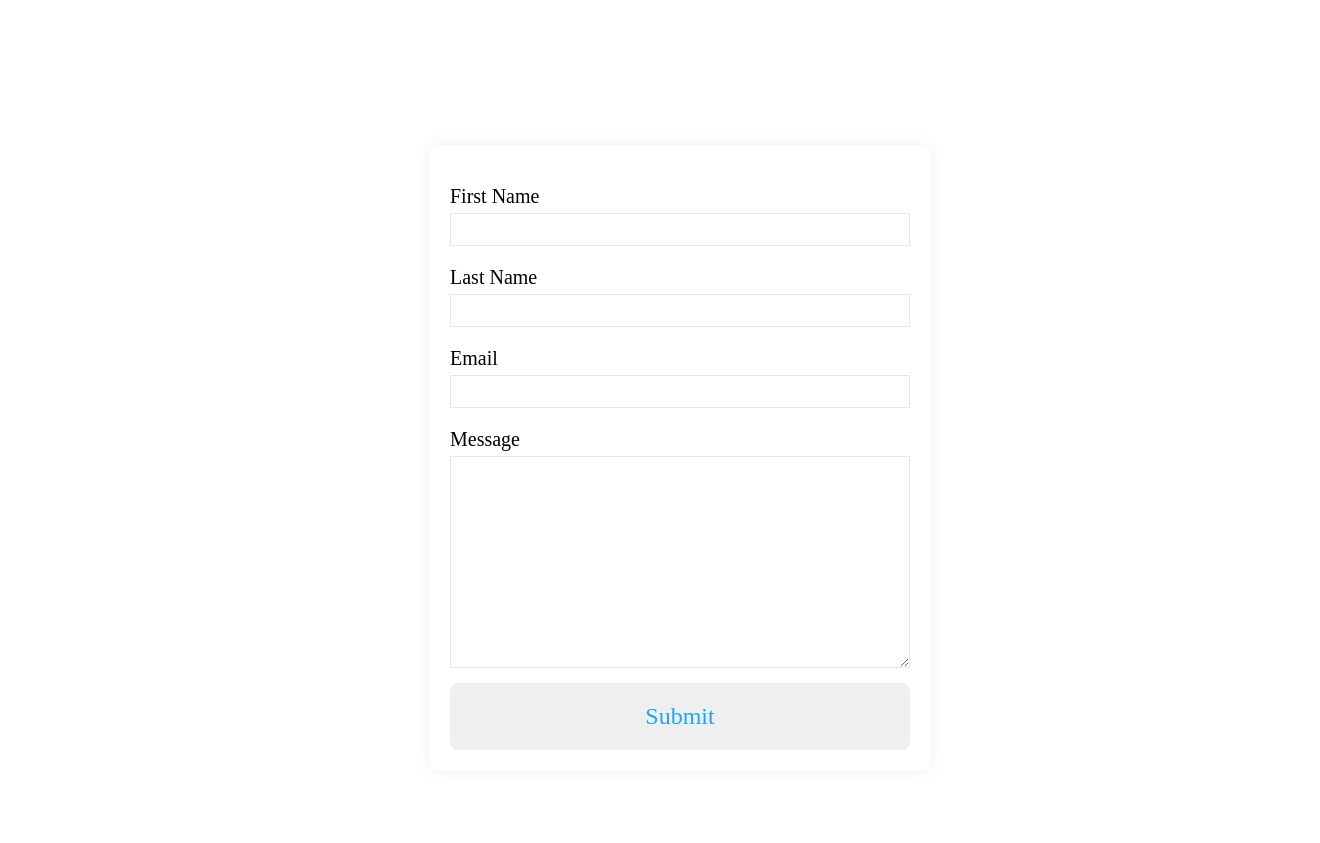
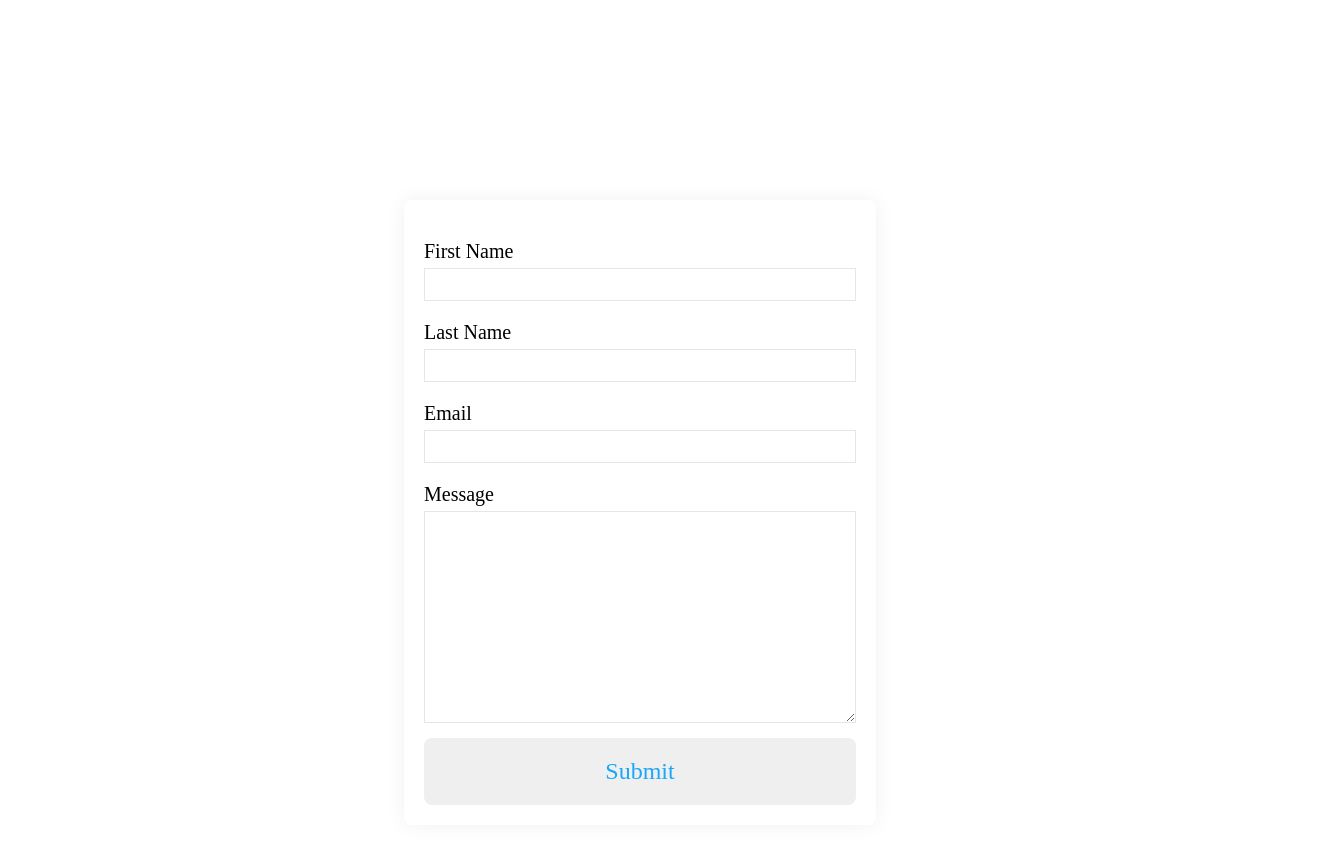
Before and after one commit to Kingomideleprogrammer/my-website-1, a plain HTML site: page contact.html in a window 1280 px wide. Shown: the part 83-926 px from the top of the page, 1320 px wide, since content can reach past the window. Drawn offline with Linux system fonts and the light colour scheme.

Commit message:
contact css change

```diff
--- a/contact.css
+++ b/contact.css
@@ -5,11 +5,11 @@
 }
 body{
     font-family: "Montserrat";
+    width: 100%;
 }
 .navbar{
     background: #0a0a0a;
-    height: 80px;
-    width:100%;
+    width: 100%;
     display: flex;
     justify-content: center;
     align-items: center;
@@ -181,7 +181,7 @@ body{
 section{
 
     height: 100vh;
-    width: 100%;
+    /* width: 100%; */
     background-color: #fff;
     display: flex;
     align-items: center;
@@ -192,15 +192,15 @@ section{
     margin-top: 80px;
 }
 .container{
-    width: 90%;
-    max-width: 500px;
-    /* margin: 0 auto; */
+    /* width: 90%; */
+    /* max-width: 500px; */
+    margin: 0 auto;
     padding: 20px;
     box-shadow: 0px 0px 20px #00000010;
     background-color: #fff;
     border-radius: 8px;
-    /* margin-bottom: 20px;
-    margin-top: 10px; */
+    margin-bottom: 20px;
+    margin-top: 130px;
 }
 .form-group{
     width: 100%;
```
